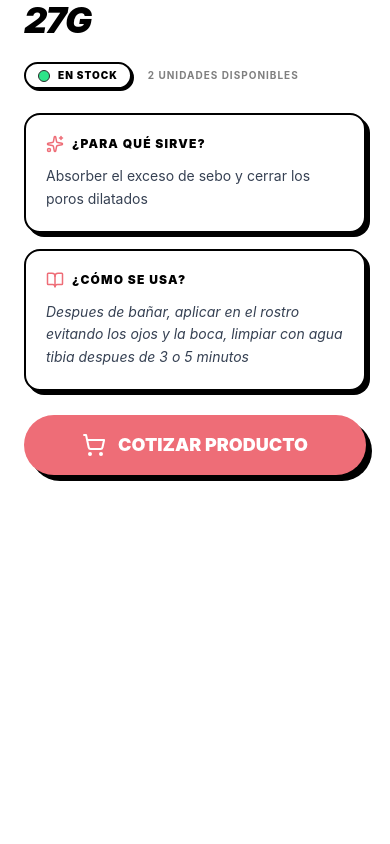
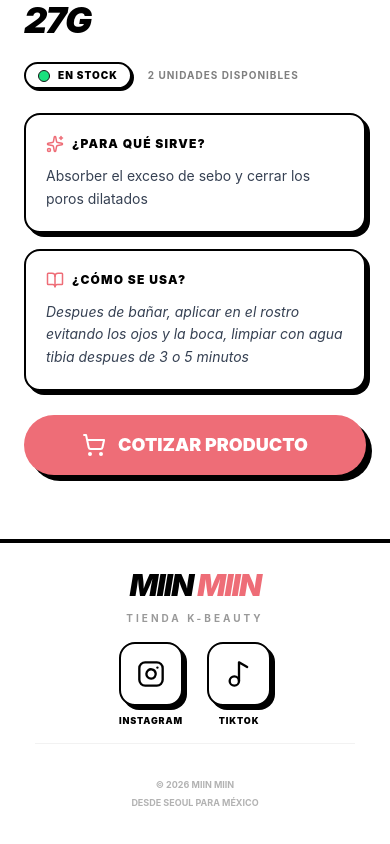
Before and after one commit to Arteaga08/landing_miin_miin, a React (Vite) app: page /producto/1 in a window 390 px wide. Shown: the part 922-1766 px from the top of the page. Before the commit the page ends 1421 px from the top, so only its background shows below. Built offline with nearby package versions, Linux system fonts and the light colour scheme.

Commit message:
feat: Preview 6.0

```diff
--- a/src/App.jsx
+++ b/src/App.jsx
@@ -9,6 +9,7 @@ import CartDrawer from "./components/cart/CartDrawer"; // Importamos el Drawer
 // Estilos globales de Tailwind v4
 import "./index.css";
 import ScrollToTop from "./components/utils/ScrollToTop";
+import Footer from "./components/layout/Footer";
 
 function App() {
   // Estado para controlar si el carrito está abierto o cerrado
@@ -32,6 +33,7 @@ function App() {
             isOpen={isCartOpen}
             onClose={() => setIsCartOpen(false)}
           />
+          <Footer />
         </div>
       </Router>
     </CartProvider>
--- /dev/null
+++ b/src/components/layout/Footer.jsx
@@ -0,0 +1,70 @@
+import { Instagram, Music2 } from "lucide-react"; // Music2 es genial para TikTok
+
+const Footer = () => {
+  return (
+    <footer className="bg-white border-t-4 border-black mt-10 pb-6">
+      <div className="max-w-7xl mx-auto px-6 py-6">
+        <div className="flex flex-col items-center text-center gap-4">
+          {/* Logo o Nombre */}
+          <div className="space-y-2">
+            <h2 className="text-3xl font-black uppercase tracking-tighter italic">
+              Miin <span className="text-mun-pink">Miin</span>
+            </h2>
+            <p className="text-[10px] font-bold uppercase tracking-[0.3em] text-black/40">
+              Tienda K-Beauty
+            </p>
+          </div>
+
+          {/* REDES SOCIALES */}
+          <div className="flex gap-6">
+            {/* Instagram */}
+            <a
+              href="https://instagram.com/tu_usuario"
+              target="_blank"
+              rel="noopener noreferrer"
+              className="group flex flex-col items-center gap-2"
+            >
+              <div className="bg-white border-2 border-black p-4 rounded-2xl shadow-[4px_4px_0px_0px_#000000] group-hover:shadow-none group-hover:translate-x-1 group-hover:translate-y-1 transition-all">
+                <Instagram
+                  size={28}
+                  className="text-black group-hover:text-mun-pink transition-colors"
+                />
+              </div>
+              <span className="text-[9px] font-black uppercase tracking-widest">
+                Instagram
+              </span>
+            </a>
+
+            {/* TikTok */}
+            <a
+              href="https://tiktok.com/@tu_usuario"
+              target="_blank"
+              rel="noopener noreferrer"
+              className="group flex flex-col items-center gap-2"
+            >
+              <div className="bg-white border-2 border-black p-4 rounded-2xl shadow-[4px_4px_0px_0px_#000000] group-hover:shadow-none group-hover:translate-x-1 group-hover:translate-y-1 transition-all">
+                <Music2
+                  size={28}
+                  className="text-black group-hover:text-mun-pink transition-colors"
+                />
+              </div>
+              <span className="text-[9px] font-black uppercase tracking-widest">
+                TikTok
+              </span>
+            </a>
+          </div>
+
+          {/* Mensaje de Cierre */}
+          <div className="pt-8 border-t border-black/5 w-full max-w-xs">
+            <p className="text-[9px] font-bold text-black/30 uppercase leading-loose">
+              © 2026 Miin Miin <br />
+              Desde Seoul para México
+            </p>
+          </div>
+        </div>
+      </div>
+    </footer>
+  );
+};
+
+export default Footer;
--- a/src/data/products.js
+++ b/src/data/products.js
@@ -84,7 +84,7 @@ export const productos = [
     nombre: "Mixsoon - Bean Essence - 50ml",
     categoria: "todo_tipo",
     descripcionCorta:
-      "Limina las células muertas de la piel y controla el sebo para una piel perfecta",
+      "Elimina las células muertas de la piel y controla el sebo para una piel perfecta",
     paraQueSirve:
       "Protege de rayos UVA/UVB con extractos de arroz y probióticos.",
     comoUsar: `
--- a/src/pages/Home.jsx
+++ b/src/pages/Home.jsx
@@ -1,13 +1,20 @@
 import { useState } from "react";
 import { productos } from "../data/products";
 import ProductCard from "../components/products/ProductCard";
+import { Search, X } from "lucide-react"; // Importamos iconos
 
 const Home = () => {
   const [filtro, setFiltro] = useState("todos");
+  const [busqueda, setBusqueda] = useState(""); // Nuevo estado para el buscador
 
-  const filtered = productos.filter((p) =>
-    filtro === "todos" ? true : p.categoria === filtro,
-  );
+  // Lógica de filtrado combinada (Categoría + Nombre)
+  const filtered = productos.filter((p) => {
+    const cumpleFiltro = filtro === "todos" ? true : p.categoria === filtro;
+    const cumpleBusqueda = p.nombre
+      .toLowerCase()
+      .includes(busqueda.toLowerCase());
+    return cumpleFiltro && cumpleBusqueda;
+  });
 
   const categorias = [
     { id: "todos", nombre: "Todos" },
@@ -28,12 +35,34 @@ const Home = () => {
         <h2 className="text-4xl md:text-6xl font-black text-mun-pink uppercase tracking-tighter italic leading-none">
           Miin Miin
         </h2>
-        <p className="text-black/50 font-bold uppercase text-[10px] md:text-xs tracking-[0.2em] pt-4">
-          Encuentra la rutina perfecta para tu piel
-        </p>
       </div>
 
-      {/* FILTROS: Carrusel Horizontal en móvil / Centrado en PC */}
+      {/* BUSCADOR ESTILIZADO */}
+      <div className="max-w-md mx-auto mb-8 relative">
+        <div className="relative group">
+          <Search
+            className="absolute left-4 top-1/2 -translate-y-1/2 text-black/30 group-focus-within:text-mun-pink transition-colors"
+            size={20}
+          />
+          <input
+            type="text"
+            placeholder="BUSCAR PRODUCTO..."
+            value={busqueda}
+            onChange={(e) => setBusqueda(e.target.value)}
+            className="w-full bg-white border-2 border-black py-4 pl-12 pr-12 rounded-full font-black uppercase text-[10px] tracking-[0.2em] shadow-[4px_4px_0px_0px_#000000] focus:outline-none focus:shadow-none focus:translate-x-1 focus:translate-y-1 transition-all placeholder:text-black/20"
+          />
+          {busqueda && (
+            <button
+              onClick={() => setBusqueda("")}
+              className="absolute right-4 top-1/2 -translate-y-1/2 text-black/40 hover:text-black"
+            >
+              <X size={18} />
+            </button>
+          )}
+        </div>
+      </div>
+
+      {/* FILTROS: Carrusel Horizontal */}
       <div className="relative mb-16">
         <div className="flex overflow-x-auto md:justify-center gap-3 pb-6 px-2 scrollbar-hide snap-x">
           {categorias.map((cat) => (
@@ -50,8 +79,6 @@ const Home = () => {
             </button>
           ))}
         </div>
-
-        {/* Gradiente sutil para indicar que hay más (Solo móvil) */}
         <div className="absolute right-0 top-0 h-full w-12 bg-linear-to-l from-white to-transparent pointer-events-none md:hidden"></div>
       </div>
 
@@ -64,9 +91,18 @@ const Home = () => {
         </div>
       ) : (
         <div className="text-center py-20 border-4 border-dashed border-black/10 rounded-3xl">
-          <p className="text-black/40 font-black uppercase tracking-tighter text-2xl">
-            Próximamente más productos...
+          <p className="text-black/40 font-black uppercase tracking-tighter text-xl">
+            No encontramos lo que buscas...
           </p>
+          <button
+            onClick={() => {
+              setBusqueda("");
+              setFiltro("todos");
+            }}
+            className="mt-4 text-mun-pink font-black uppercase text-xs underline"
+          >
+            Limpiar filtros
+          </button>
         </div>
       )}
     </main>
```
